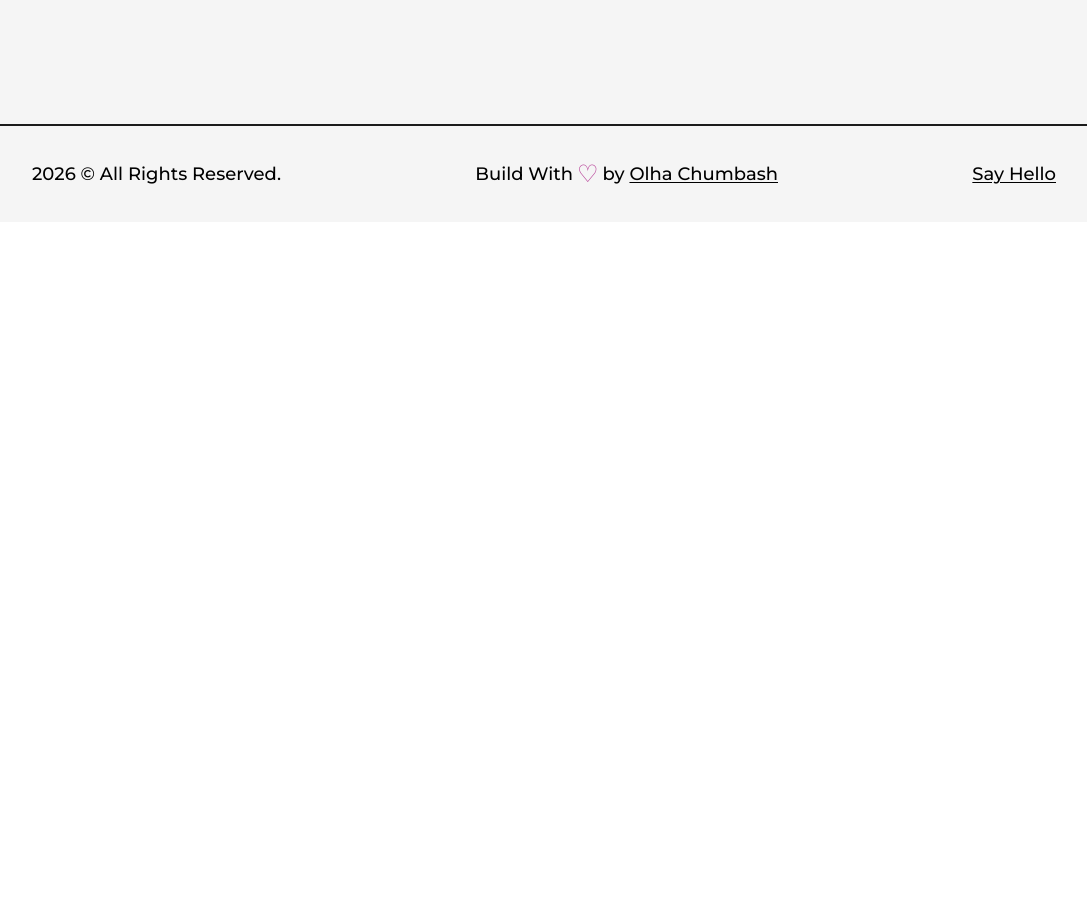
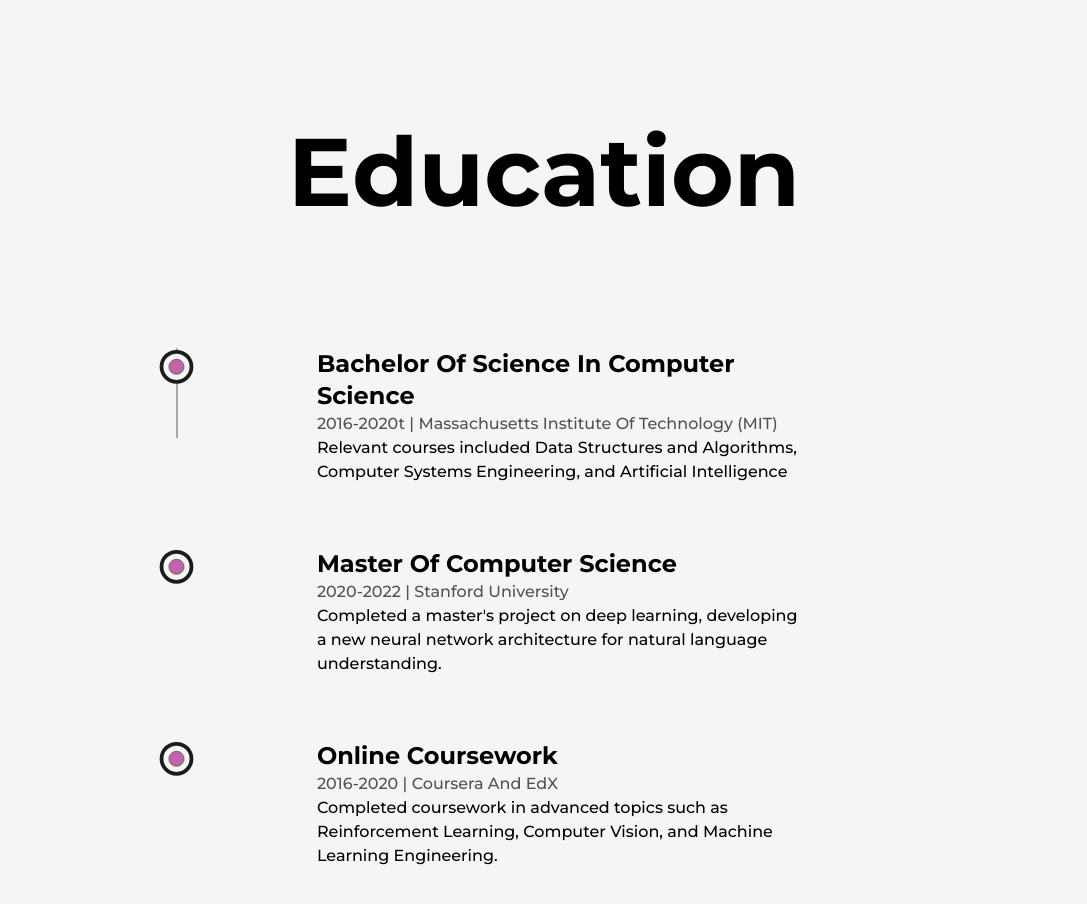
Before and after one commit to OlhaChumbash/painting-portfolio, a Next.js app in the folder frontend/: page /about in a window 1280 px wide. Shown: the part 3560-4464 px from the top of the page, without its empty margins (96-1183 px from the left). Before the commit the page ends 3782 px from the top, so only its background shows below. Built offline with nearby package versions, Linux system fonts and the light colour scheme.

Commit message:
feature/education_block

```diff
--- /dev/null
+++ b/frontend/src/components/Education.js
@@ -0,0 +1,64 @@
+import React from 'react'
+import { motion, useScroll } from 'framer-motion'
+import { useRef } from 'react'
+import LiIcon from '@/components/LiIcon'
+
+const Details = ({ type, time, place, info }) => {
+    const ref = useRef(null);
+    return (
+        <li ref={ref} className="my-8 first:mt-0 last:mb-0 w-[60%] mx-auto flex flex-col items-center justify-between">
+            <LiIcon reference={ref} />
+            <motion.div
+                initial={{ y: 50 }}
+                whileInView={{ y: 0 }}
+                transition={{ duration: 0.5, type: "spring" }}
+            >
+                <h3 className="capitalize font-bold text-2xl">{type}&nbsp;</h3>
+                <span className="capitalize font-medium text-dark/75">{time} | {place}</span>
+                <p className="font-medium w-full ">{info}</p>
+            </motion.div>
+        </li>
+    )
+}
+
+const Education = () => {
+    const ref = useRef(null);
+    const { scrollYProgress } = useScroll(
+        {
+            target: ref,
+            offset: ["start end", "center start"],
+        }
+    )
+    return (
+        <div className="mb-64">
+            <h2 className="font-bold text-8xl mb-32 w-full text-center">
+                Education
+            </h2>
+            <div ref={ref} className="w-[75%] mx-auto relative">
+                <motion.div style={{ scale: scrollYProgress }} className="absolute left-9 top-0 w-[4px] h-full bg-dark origin-top" />
+                <ul className="w-full flex flex-col items-start justify-between ml-4">
+                    <Details
+                        type="Bachelor Of Science In Computer Science"
+                        time="2016-2020t"
+                        place="Massachusetts Institute Of Technology (MIT)"
+                        info="Relevant courses included Data Structures and Algorithms, Computer Systems Engineering, and Artificial
+                                Intelligence" />
+                    <Details
+                        type="Master Of Computer Science"
+                        time="2020-2022"
+                        place="Stanford University"
+                        info="Completed a master's project on deep learning, developing a new neural network architecture for natural
+                                language understanding." />
+                    <Details
+                        type="Online Coursework"
+                        time="2016-2020"
+                        place="Coursera And EdX"
+                        info="Completed coursework in advanced topics such as Reinforcement Learning, Computer Vision, and Machine
+                                Learning Engineering." />
+                </ul>
+            </div>
+        </div>
+    )
+}
+
+export default Education
--- a/frontend/src/pages/about.js
+++ b/frontend/src/pages/about.js
@@ -3,6 +3,7 @@ import Head from 'next/head'
 import AnimatedText from '@/components/AnimatedText'
 import Skills from '@/components/Skills'
 import Experience from '@/components/Experience'
+import Education from '@/components/Education'
 import Layout from '@/components/Layout'
 import Image from 'next/image'
 import profilePic from "../../public/images/profile/developer-pic-2.jpg";
@@ -100,6 +101,7 @@ const about = () => {
                 </Layout>
                 <Skills />
                 <Experience />
+                <Education />
             </main>
         </>
     )
```
